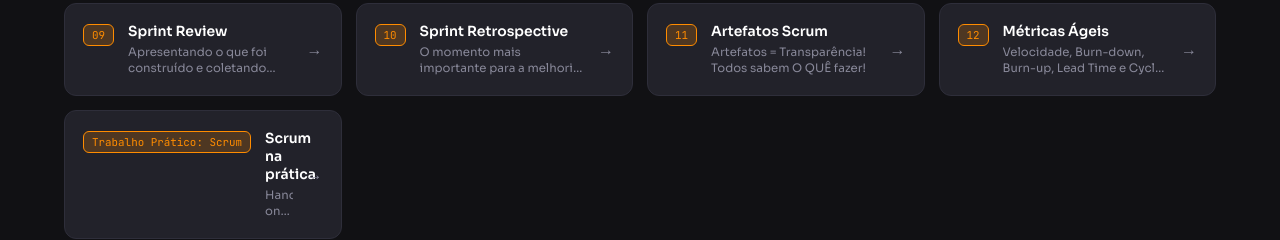
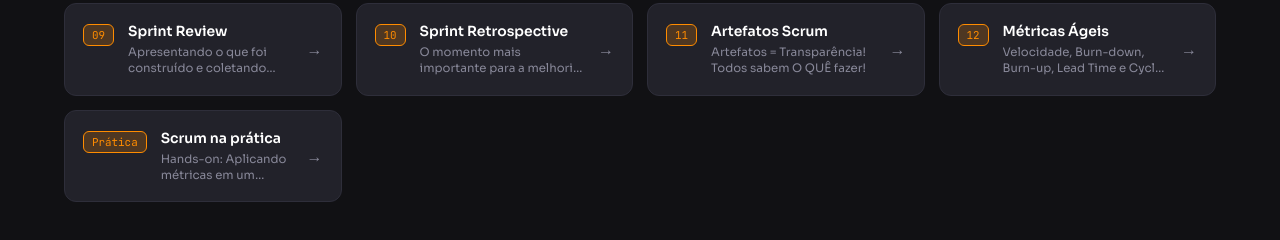
Before and after one commit to tdggaltra/unifil-aulas, a plain HTML site: page index.html in a window 1280 px wide. Shown: the part 1179-1419 px from the top of the page. Drawn offline with Linux system fonts and the light colour scheme.

Commit message:
feat: introdução aulas 08, 09, 10, 11, 12 e trabalho prático Scrum_1

```diff
--- a/index.html
+++ b/index.html
@@ -552,7 +552,7 @@
                 <span class="lesson-arrow">→</span>
             </a>
             <a class="lesson-card" href="Metodologia_ageis/trabalho_pratico_scrum_completo.html" target="_blank">
-                <span class="lesson-num">Trabalho Prático: Scrum</span>
+                <span class="lesson-num">Prática</span>
                 <div class="lesson-info">
                     <div class="lesson-title">Scrum na prática</div>
                     <div class="lesson-desc">Hands-on: Aplicando métricas em um projeto Scrum</div>
```
